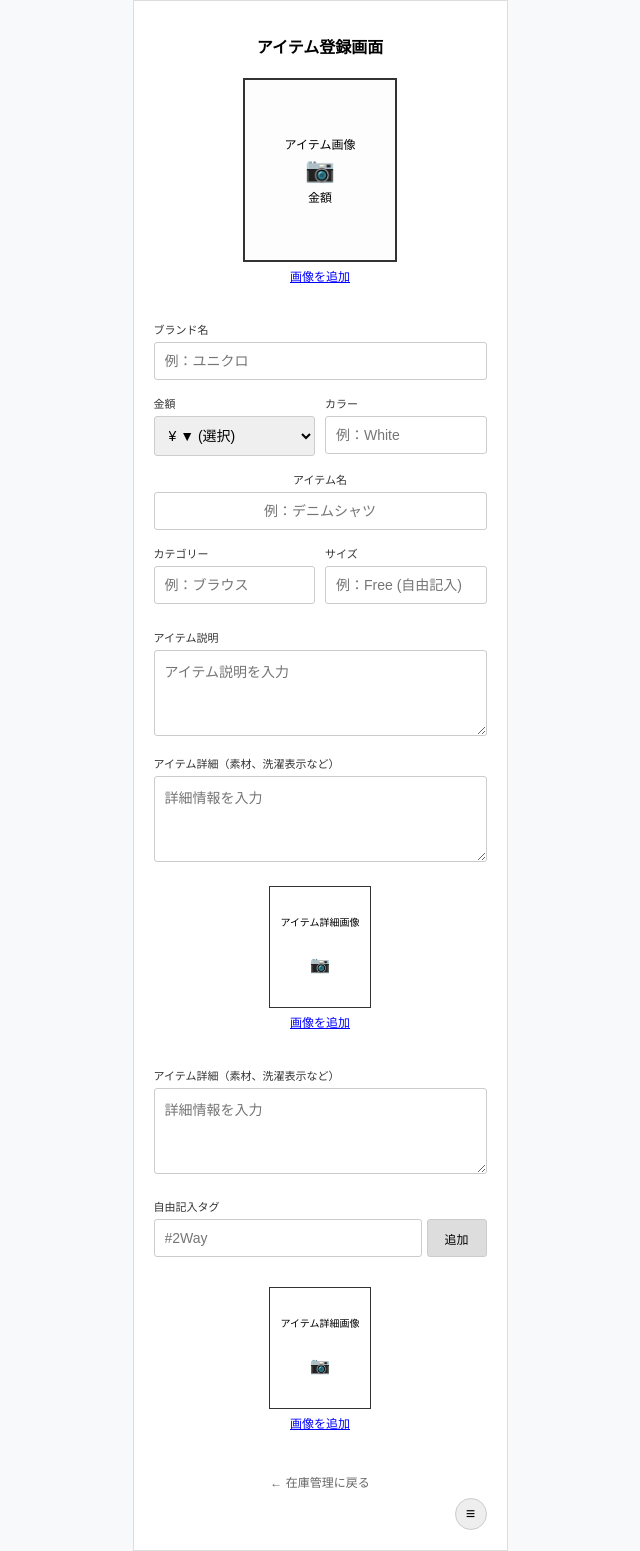
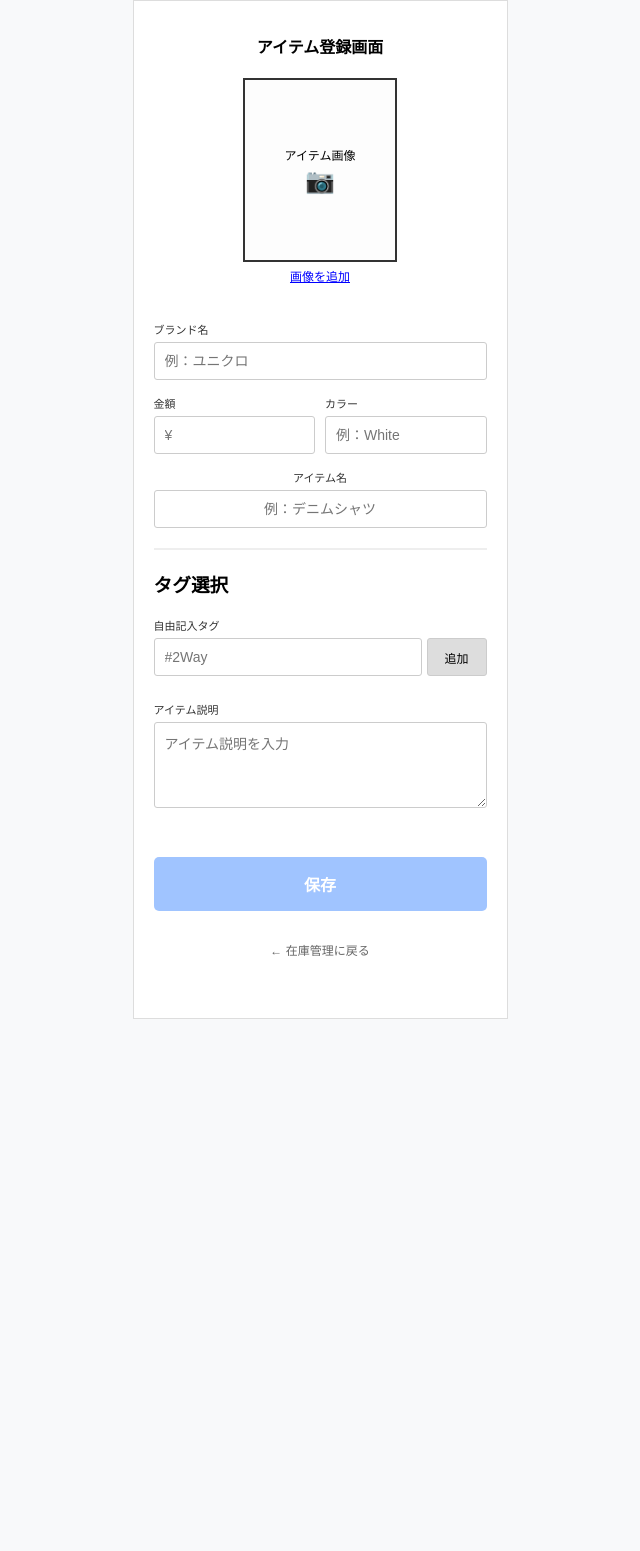
Before and after one commit to Omochimochimochimochi/Daily-closet, a Django app: page /admin-inventory/add/ in a window 1280 px wide. Shown: the whole page, without its empty margins (320-960 px from the left). After the commit the page ends 1019 px from the top, so only its background shows below. Run offline with Django 5.2, Linux system fonts and the light colour scheme.

Commit message:
アイテム登録画面④追加

```diff
--- a/closet/templates/item_register.html
+++ b/closet/templates/item_register.html
@@ -7,128 +7,31 @@
     <style>
     body { font-family: sans-serif; background-color: #f8f9fa; margin: 0; display: flex; justify-content: center; }
     .app-container { width: 375px; background: white; min-height: 100vh; padding: 20px; border: 1px solid #ddd; box-sizing: border-box; position: relative; padding-bottom: 60px; }
-
     h2 { font-size: 16px; margin-bottom: 20px; text-align: center; font-weight: bold; }
-
     .image-upload-section { text-align: center; margin-bottom: 25px; }
-    .image-preview-box {
-        width: 150px; height: 180px;
-        border: 2px solid #333;
-        margin: 0 auto;
-        display: flex; flex-direction: column; align-items: center; justify-content: center;
-        background-color: #fdfdfd; cursor: pointer;
-    }
+    .image-preview-box { width: 150px; height: 180px; border: 2px solid #333; margin: 0 auto; display: flex; flex-direction: column; align-items: center; justify-content: center; background-color: #fdfdfd; cursor: pointer; }
     .image-preview-box p { margin: 2px 0; font-size: 12px; }
     .image-preview-box .icon { font-size: 24px; }
-
-    .add-image-link {
-        display: inline-block;
-        color: blue; text-decoration: underline;
-        font-size: 12px; margin-top: 5px;
-        cursor: pointer;
-    }
-
-    #modal-overlay, #modal-overlay-detail {
-        display: none;
-        position: fixed; top: 0; left: 0; width: 100%; height: 100%;
-        background: rgba(0,0,0,0.5); z-index: 1000;
-    }
-
-    .modal-content {
-        position: absolute; top: 50%; left: 50%; transform: translate(-50%, -50%);
-        background: white; padding: 20px; width: 300px; border-radius: 10px; text-align: center; box-sizing: border-box;
-    }
-
-    .main-preview-area {
-        width: 100%; height: 200px;
-        border: 1px solid #ccc; background: #eee;
-        display: flex; align-items: center; justify-content: center; font-size: 11px; color: #666; margin-bottom: 15px;
-    }
-
-    .thumbnail-list {
-        display: flex; flex-wrap: wrap; gap: 8px; justify-content: center; margin-bottom: 15px;
-    }
-
-    .thumbnail-item {
-        position: relative;
-        width: 50px; height: 50px;
-        border: 1px solid #ddd; background: #fdfdfd;
-    }
-
-    .thumbnail-delete-btn {
-        position: absolute; top: -5px; right: -5px;
-        width: 16px; height: 16px;
-        background: rgba(0,0,0,0.5); border-radius: 50%;
-        color: white; font-size: 12px; font-weight: bold; border: none;
-        cursor: pointer; display: flex; align-items: center; justify-content: center;
-    }
-
-    .modal-close-btn {
-        position: absolute; top: -10px; right: -10px;
-        width: 25px; height: 25px;
-        background: #fff; border: 1px solid #ccc; border-radius: 50%;
-        cursor: pointer; display: flex; align-items: center; justify-content: center; font-size: 14px;
-    }
-
+    .add-image-link { display: inline-block; color: blue; text-decoration: underline; font-size: 12px; margin-top: 5px; cursor: pointer; }
+    #modal-overlay, #modal-overlay-detail { display: none; position: fixed; top: 0; left: 0; width: 100%; height: 100%; background: rgba(0,0,0,0.5); z-index: 1000; }
+    .modal-content { position: absolute; top: 50%; left: 50%; transform: translate(-50%, -50%); background: white; padding: 20px; width: 300px; border-radius: 10px; text-align: center; box-sizing: border-box; }
     .form-row { display: flex; gap: 10px; margin-bottom: 15px; }
     .form-group { flex: 1; text-align: left; }
     .form-group-full { width: 100%; text-align: left; margin-bottom: 15px; }
+    label { display: block; font-size: 11px; margin-bottom: 5px; color: #333; }
+    input[type="text"], select, textarea { width: 100%; padding: 10px; border: 1px solid #ccc; border-radius: 3px; font-size: 14px; box-sizing: border-box; }
+    .input-item-name { width: 100%; padding: 10px; border: 1px solid #ccc; border-radius: 3px; font-size: 16px; text-align: center; box-sizing: border-box; }
+    .tag-input-container { display: flex; gap: 5px; margin-bottom: 10px; }
+    .tag-list { display: flex; flex-wrap: wrap; gap: 8px; margin-bottom: 15px; }
+    .tag-badge { display: flex; align-items: center; gap: 5px; background: #f0f0f0; border: 1px solid #ccc; border-radius: 15px; padding: 5px 10px; font-size: 12px; color: #333; }
+    .tag-remove-btn { background: none; border: none; color: #999; font-weight: bold; cursor: pointer; font-size: 14px; padding: 0; }
 
-    label { display: block; font-size: 11px; margin-bottom: 5px; color: #333; }
-    input[type="text"], select {
-        width: 100%; padding: 10px;
-        border: 1px solid #ccc; border-radius: 3px;
-        font-size: 14px; box-sizing: border-box;
-    }
+    /* 固定タグ選択用のスタイル */
+    .tag-list input[type="checkbox"] { display: none; }
+    .tag-label-span { display: inline-block; border: 1px solid #ccc; padding: 5px 12px; border-radius: 20px; cursor: pointer; background-color: #f0f0f0; font-size: 12px; transition: 0.2s; }
 
-    .input-item-name {
-        width: 100%; padding: 10px;
-        border: 1px solid #ccc; border-radius: 3px;
-        font-size: 16px; text-align: center;
-        box-sizing: border-box;
-    }
-
-    .menu-icon {
-        position: absolute; bottom: 20px; right: 20px;
-        width: 30px; height: 30px;
-        background: #eee; border-radius: 50%;
-        display: flex; align-items: center; justify-content: center;
-        border: 1px solid #ccc; font-size: 16px;
-    }
-
-    textarea {
-        width: 100%; padding: 10px;
-        border: 1px solid #ccc; border-radius: 3px;
-        font-size: 14px; box-sizing: border-box;
-        resize: vertical;
-    }
-
-    .detail-image-box {
-        width: 100px; height: 120px;
-        border: 1px solid #333; margin: 0 auto;
-        display: flex; flex-direction: column; align-items: center; justify-content: center;
-        background-color: #fff; cursor: pointer;
-    }
-
-
-    .tag-input-container {
-        display: flex; gap: 5px; margin-bottom: 10px;
-    }
-
-
-    .tag-list {
-        display: flex; flex-wrap: wrap; gap: 8px; margin-bottom: 15px;
-    }
-    .tag-badge {
-        display: flex; align-items: center; gap: 5px;
-        background: #f0f0f0; border: 1px solid #ccc;
-        border-radius: 15px; padding: 5px 10px; font-size: 12px; color: #333;
-    }
-    .tag-remove-btn {
-        background: none; border: none; color: #999;
-        font-weight: bold; cursor: pointer; font-size: 14px; padding: 0;
-    }
-</style>
+    .save-btn { width: 100%; background-color: #a0c4ff; color: white; border: none; padding: 15px; border-radius: 5px; font-size: 16px; font-weight: bold; cursor: pointer; margin-top: 30px; }
+    </style>
 </head>
 <body>
 
@@ -142,7 +45,6 @@
             <div class="image-preview-box" onclick="openModal();">
                 <p>アイテム画像</p>
                 <p class="icon">📷</p>
-                <p>金額</p>
             </div>
             <p class="add-image-link" onclick="openModal();">画像を追加</p>
         </div>
@@ -155,12 +57,7 @@
         <div class="form-row">
             <div class="form-group">
                 <label>金額</label>
-                <select name="price">
-                    <option value="">¥ ▼ (選択)</option>
-                    <option value="1990">¥ 1,990</option>
-                    <option value="2990">¥ 2,990</option>
-                    <option value="3990">¥ 3,990</option>
-                </select>
+                <input type="text" name="price" placeholder="¥">
             </div>
             <div class="form-group">
                 <label>カラー</label>
@@ -173,39 +70,21 @@
             <input type="text" name="name" class="input-item-name" placeholder="例：デニムシャツ" required>
         </div>
 
-        <div class="form-row">
-            <div class="form-group">
-                <label>カテゴリー</label>
-                <input type="text" name="category" placeholder="例：ブラウス">
+        <hr style="border: 0.5px solid #eee; margin: 20px 0;">
+        <h3>タグ選択</h3>
+        {% for category in categories %}
+            <div class="tag-group" style="margin-bottom: 15px;">
+                <label>■ {{ category.name }}</label>
+                <div class="tag-list">
+                    {% for tag in category.tags.all %}
+                        <label>
+                            <input type="checkbox" name="tags" value="{{ tag.id }}">
+                            <span class="tag-label-span">#{{ tag.name }}</span>
+                        </label>
+                    {% endfor %}
+                </div>
             </div>
-            <div class="form-group">
-                <label>サイズ</label>
-                <input type="text" name="size" placeholder="例：Free (自由記入)">
-            </div>
-        </div>
-
-        <div class="form-group-full" style="margin-top: 25px;">
-            <label>アイテム説明</label>
-            <textarea name="description" rows="4" placeholder="アイテム説明を入力"></textarea>
-        </div>
-
-        <div class="form-group-full">
-            <label>アイテム詳細（素材、洗濯表示など）</label>
-            <textarea name="details" rows="4" placeholder="詳細情報を入力"></textarea>
-        </div>
-
-        <div class="image-upload-section" style="margin-top: 20px;">
-            <div class="detail-image-box" onclick="openModalDetail();">
-                <p style="font-size: 10px;">アイテム詳細画像</p>
-                <p class="icon">📷</p>
-            </div>
-            <p class="add-image-link" onclick="openModalDetail();">画像を追加</p>
-        </div>
-
-        <div class="form-group-full">
-            <label>アイテム詳細（素材、洗濯表示など）</label>
-            <textarea name="details" rows="4" placeholder="詳細情報を入力"></textarea>
-        </div>
+        {% endfor %}
 
         <div class="form-group-full" style="margin-top: 20px;">
             <label>自由記入タグ</label>
@@ -215,15 +94,14 @@
             </div>
             <div id="tag-list" class="tag-list"></div>
         </div>
-        <div class="image-upload-section" style="margin-top: 20px;">
-            <div class="detail-image-box" onclick="openModalDetail();">
-                <p style="font-size: 10px;">アイテム詳細画像</p>
-                <p class="icon">📷</p>
-            </div>
-            <p class="add-image-link" onclick="openModalDetail();">画像を追加</p>
+
+        <div class="form-group-full">
+            <label>アイテム説明</label>
+            <textarea name="description" rows="4" placeholder="アイテム説明を入力"></textarea>
         </div>
 
-        <div class="menu-icon">≡</div>
+        <button type="submit" class="save-btn">保存</button>
+
         <a href="{% url 'inventory_manage' %}" style="display:block; text-align:center; margin-top:30px; font-size:12px; color:#666; text-decoration:none;">← 在庫管理に戻る</a>
     </form>
 </div>
@@ -257,8 +135,20 @@
 <script>
     function openModal() { document.getElementById('modal-overlay').style.display = 'block'; }
     function closeModal() { document.getElementById('modal-overlay').style.display = 'none'; }
-    function openModalDetail() { document.getElementById('modal-overlay-detail').style.display = 'block'; }
-    function closeModalDetail() { document.getElementById('modal-overlay-detail').style.display = 'none'; }
+
+    document.addEventListener('change', function(e) {
+        if (e.target.name === 'tags') {
+            const span = e.target.nextElementSibling;
+            if (e.target.checked) {
+                span.style.backgroundColor = '#1a73e8';
+                span.style.color = 'white';
+            } else {
+                span.style.backgroundColor = '#f0f0f0';
+                span.style.color = '#333';
+            }
+        }
+    });
+
     function addTag() {
         const input = document.getElementById('tag-input');
         const tagText = input.value.trim();
@@ -273,6 +163,5 @@
         }
     }
 </script>
-
 </body>
 </html>
```
